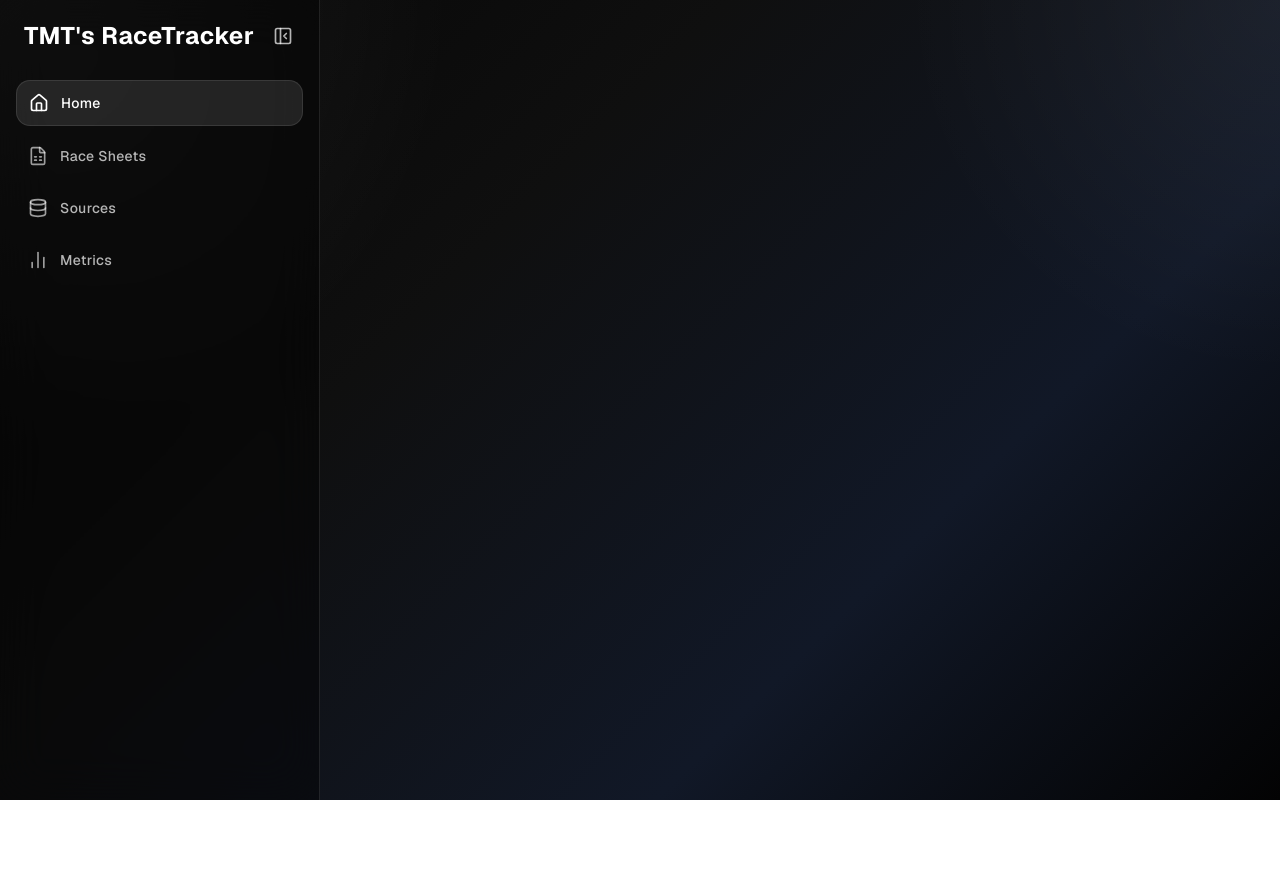
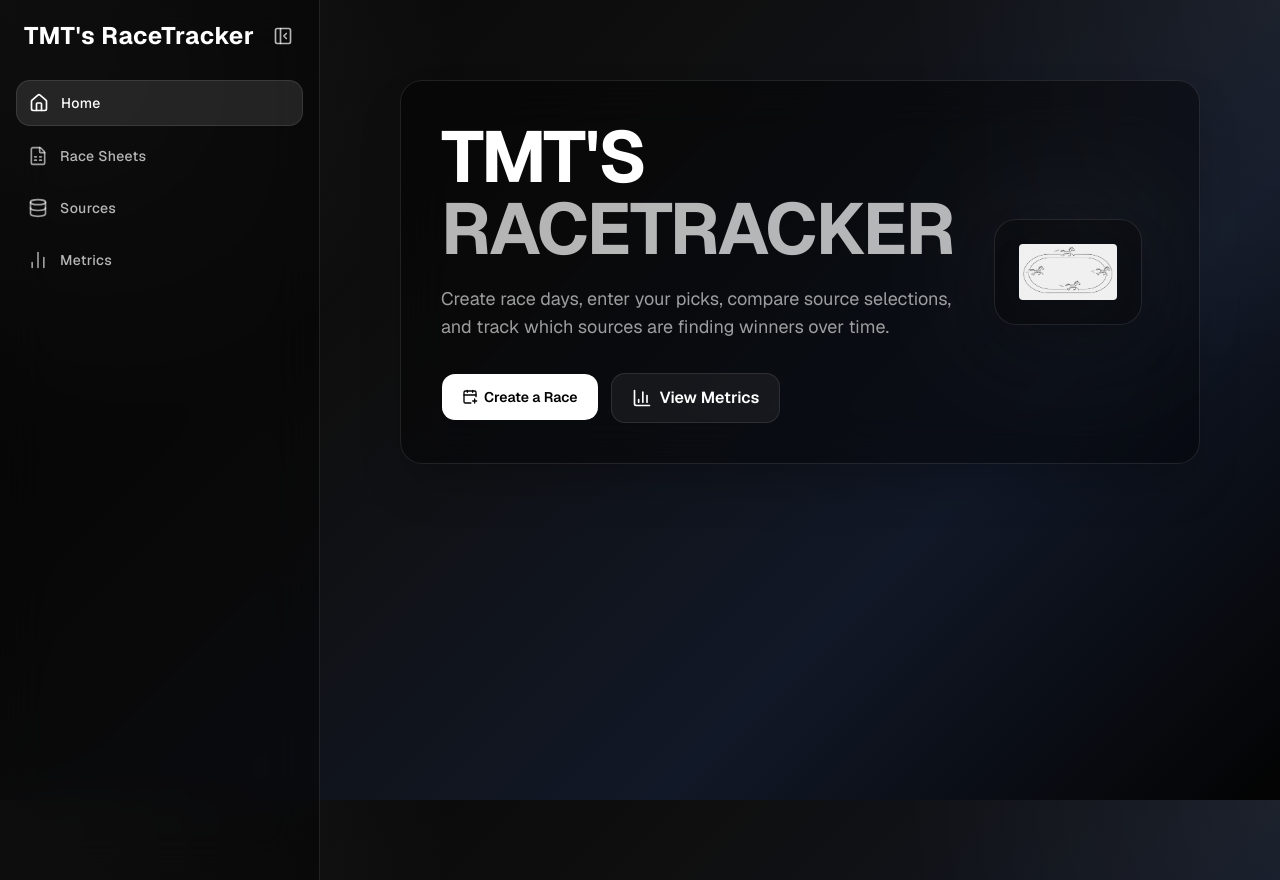
Before and after one commit to ThomasTesta99/RaceTracker, a Next.js app: page / in a window 1280 px wide. Before the commit the page ends 800 px from the top, so only its background shows below. Built offline with nearby package versions, Linux system fonts and the light colour scheme; no server answers.

Commit message:
home page

```diff
--- a/app/(root)/page.tsx
+++ b/app/(root)/page.tsx
@@ -1,13 +1,69 @@
-"use client"
-import React from 'react'
+import Image from "next/image";
+import Link from "next/link";
+import React from "react";
+import { BarChart3, CalendarPlus, Flag, Trophy } from "lucide-react";
+import CreateRace from "@/components/CreateRace";
+import { Button } from "@/components/ui/button";
 
 const page = () => {
+  return (
+    <main className="min-h-screen w-full px-6 py-10 text-white md:px-10">
+      <section className="mx-auto flex w-full max-w-7xl flex-col gap-8">
+        <div className="rounded-3xl border border-white/10 bg-black/40 p-6 shadow-2xl backdrop-blur-xl md:p-10">
+          <div className="grid items-center gap-10 lg:grid-cols-[1.1fr_0.9fr]">
+            <div>
 
-  return (
-    <div>
+              <h1 className="font-heading text-5xl font-bold tracking-tight text-white md:text-7xl">
+                TMT&apos;S
+                <span className="block text-white/70">RACETRACKER</span>
+              </h1>
 
-    </div>
-  )
-}
+              <p className="mt-5 max-w-2xl text-base leading-7 text-white/60 md:text-lg">
+                Create race days, enter your picks, compare source selections,
+                and track which sources are finding winners over time.
+              </p>
 
-export default page
+              <div className="mt-8 flex flex-col gap-3 sm:flex-row">
+                <CreateRace
+                  trigger={
+                    <Button className="h-12 cursor-pointer rounded-xl bg-white px-5 font-semibold text-black transition hover:bg-white/80">
+                      <CalendarPlus className="h-5 w-5" />
+                      Create a Race
+                    </Button>
+                  }
+                />
+
+                <Link
+                  href="/metrics"
+                  className="inline-flex items-center justify-center gap-2 rounded-xl border border-white/10 bg-white/5 px-5 py-3 font-semibold text-white transition hover:bg-white/10"
+                >
+                  <BarChart3 className="h-5 w-5" />
+                  View Metrics
+                </Link>
+              </div>
+            </div>
+
+            <div className="relative flex justify-center">
+              <div className="absolute inset-0 rounded-full bg-white/10 blur-3xl" />
+
+              <div className="relative w-full max-w-md rounded-3xl border border-white/10 bg-black/30 p-6 shadow-2xl">
+                <Image
+                  src="/assets/Horse.png"
+                  alt="RaceTracker horse"
+                  width={500}
+                  height={300}
+                  priority
+                  className="h-auto w-full object-contain opacity-95 drop-shadow-2xl rounded"
+                />
+              </div>
+            </div>
+          </div>
+        </div>
+
+
+      </section>
+    </main>
+  );
+};
+
+export default page;
--- a/components/CreateRace.tsx
+++ b/components/CreateRace.tsx
@@ -1,6 +1,6 @@
 "use client";
 
-import React, { useState } from "react";
+import React, { ReactNode, useState } from "react";
 import { Plus } from "lucide-react";
 
 import {
@@ -13,12 +13,17 @@ import {
 import { Button } from "@/components/ui/button";
 import CreateRaceForm from "./CreateRaceForm";
 
-const CreateRace = () => {
+type CreateRaceProps = {
+  trigger?: ReactNode;
+};
+
+const CreateRace = ({ trigger }: CreateRaceProps) => {
   const [open, setOpen] = useState(false);
 
   return (
     <Dialog open={open} onOpenChange={setOpen}>
       <DialogTrigger asChild>
+        {trigger ?? (
           <Button
             variant="outline"
             className="cursor-pointer border-white/15 bg-white/5 text-white hover:bg-white/10 hover:text-white"
@@ -26,6 +31,7 @@ const CreateRace = () => {
             <Plus className="mr-2 h-4 w-4" />
             Create Race
           </Button>
+        )}
       </DialogTrigger>
 
       <DialogContent className="max-w-4xl border border-white/10 bg-zinc-950/95 text-white shadow-2xl backdrop-blur-xl [&>button]:text-white/70 [&>button]:hover:cursor-pointer">
```
Also changed, not shown: public/assets/Horse.png (added). Lines whose indentation alone changed are shown as unchanged.
